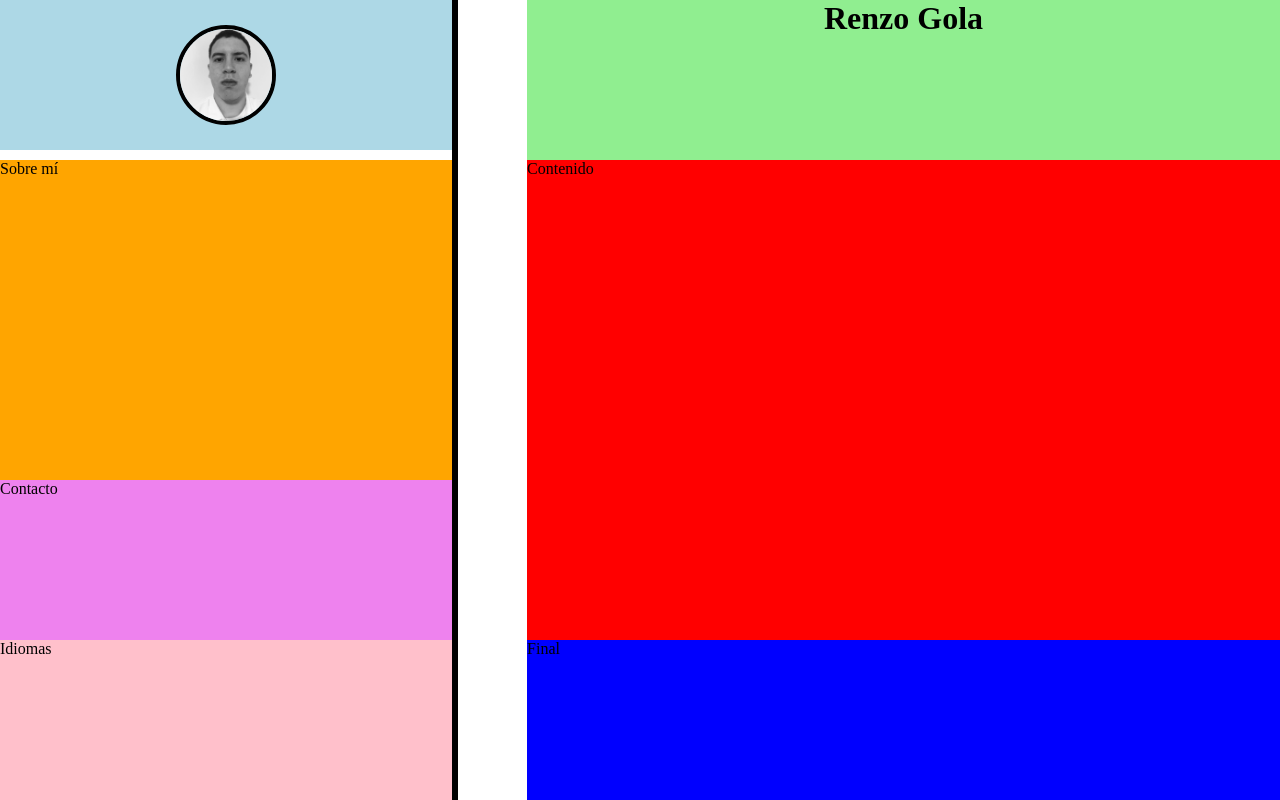
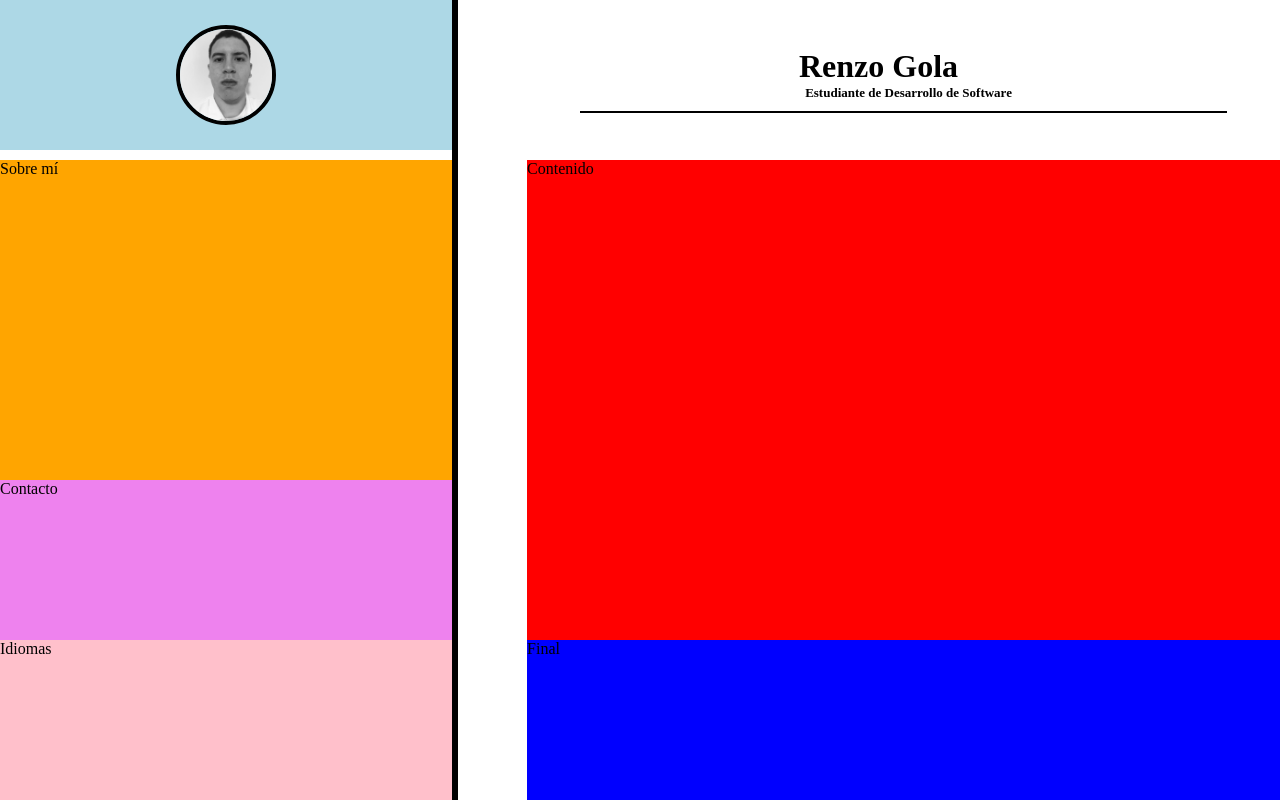
Before and after one commit to RenziGN/CV_Responsive, a plain HTML site: page Index.html in a window 1280 px wide. Drawn offline with Linux system fonts and the light colour scheme.

Commit message:
Se agrego el nombre, que se dedica y una barra con un DIV debajo

```diff
--- a/Index.html
+++ b/Index.html
@@ -18,6 +18,8 @@
 
     <div class="nombre">
         <h1>Renzo Gola</h1>
+        <h2 class="cargo">Estudiante de Desarrollo de Software</h2>
+        <div class="barras"></div>
     </div>
 
 
--- a/styles.css
+++ b/styles.css
@@ -26,10 +26,29 @@
 }
 
 
-.nombre{
+
+.nombre {
+    grid-area: nombre;
     display: grid;
-    grid-area: nombre;
-    place-items: center;
+    align-content: center;
+
+}
+
+.nombre h1{
+    padding-right: 50px;
+}
+.nombre h2 {
+    margin-top: 0;
+    padding-left: 10px;
+    font-size: small;
+}
+
+.nombre .barras
+{
+    background-color: black;
+    width: 86%;
+    height: 2px;
+    margin-top: 10px;
 }
 
 .imgcv {
@@ -72,7 +91,6 @@ aside{
     grid-area: nombre;
     display: grid;
     place-items: center;
-    background: lightgreen;
 }
 
 
```
